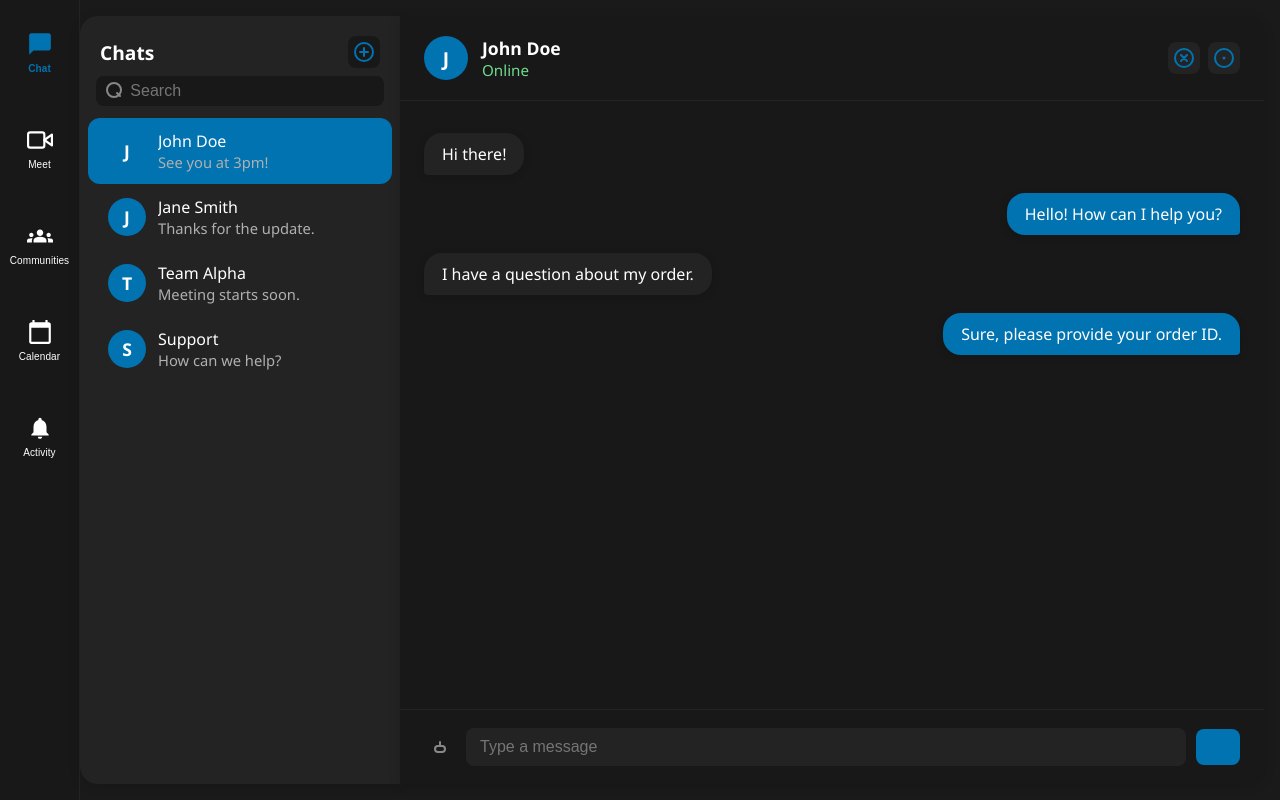
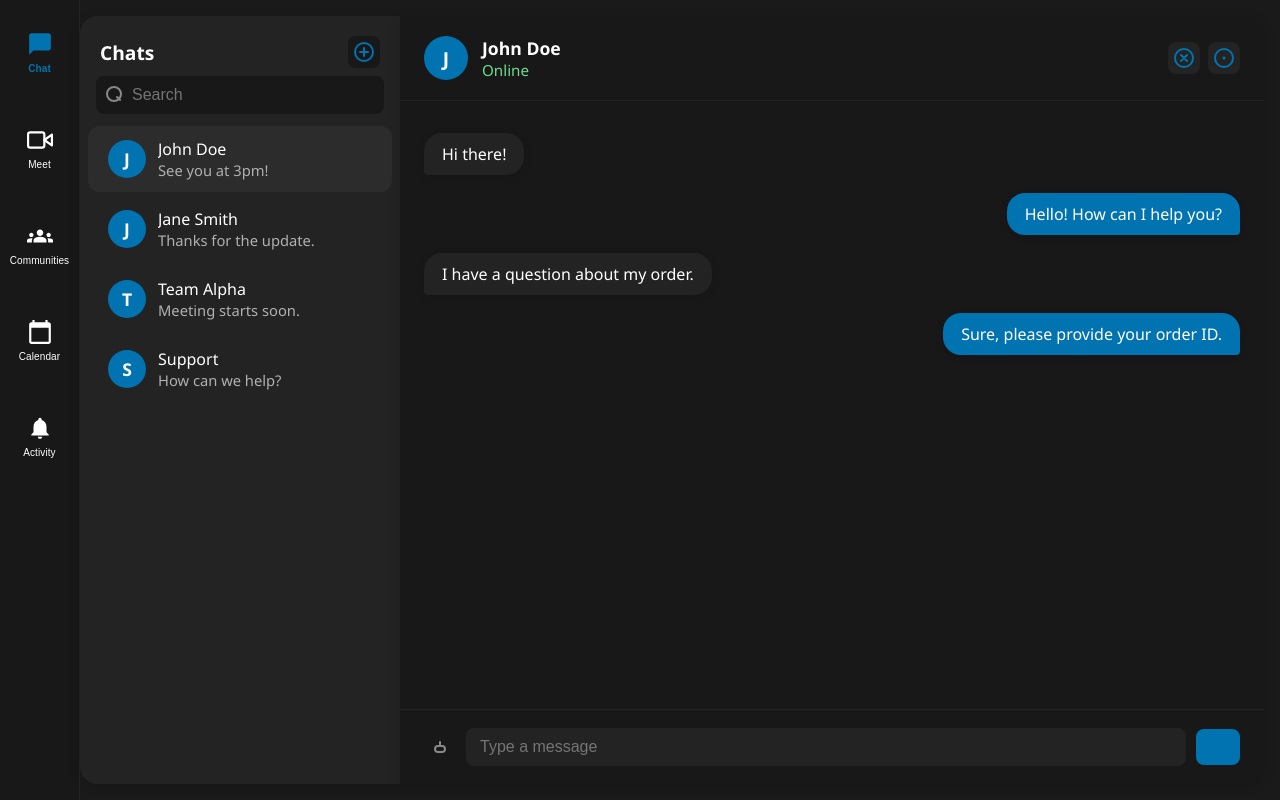
Before and after one commit to pavlikamoiani/chat.gorgia.ge, a React (Vite) app in the folder GorgiaChat-frontend/: page / in a window 1280 px wide. Built offline with nearby package versions, Linux system fonts and the light colour scheme.

Commit message:
update ChatWindow styles for improved UI interaction

```diff
--- a/GorgiaChat-frontend/src/assets/components/ChatWindow.jsx
+++ b/GorgiaChat-frontend/src/assets/components/ChatWindow.jsx
@@ -88,7 +88,7 @@ const ChatWindow = () => {
                 </div>
                 <div className={style.chatList}>
                     {chatList.map(chat => (
-                        <div
+                        <div style={{ cursor: 'pointer', marginBottom: '4px' }}
                             key={chat.id}
                             className={style.chatListItem + ' ' + (selectedChat.id === chat.id ? style.activeChat : '')}
                             onClick={() => setSelectedChat(chat)}
--- a/GorgiaChat-frontend/src/assets/css/ChatWindow.module.css
+++ b/GorgiaChat-frontend/src/assets/css/ChatWindow.module.css
@@ -102,7 +102,7 @@
 }
 
 .newMsgBtn:hover {
-    background: #0173b1;
+    color: #fff;
 }
 
 .searchBar {
@@ -111,7 +111,7 @@
     background: #181818;
     margin: 0 16px 12px 16px;
     border-radius: 8px;
-    padding: 6px 10px;
+    padding: 10px 10px;
     gap: 8px;
 }
 
@@ -121,7 +121,6 @@
     outline: none;
     color: #fff;
     font-size: 1rem;
-    width: 100%;
 }
 
 .chatList {
@@ -143,7 +142,7 @@
 
 .chatListItem:hover,
 .activeChat {
-    background: #0173b1;
+    background: #3535358e;
 }
 
 .avatar {
```
